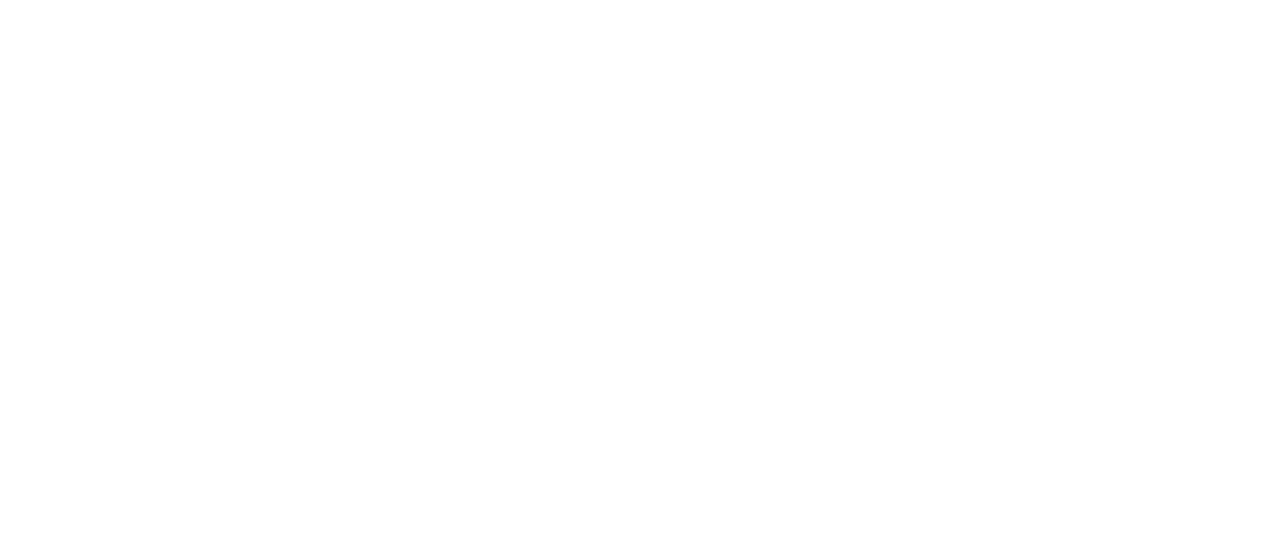
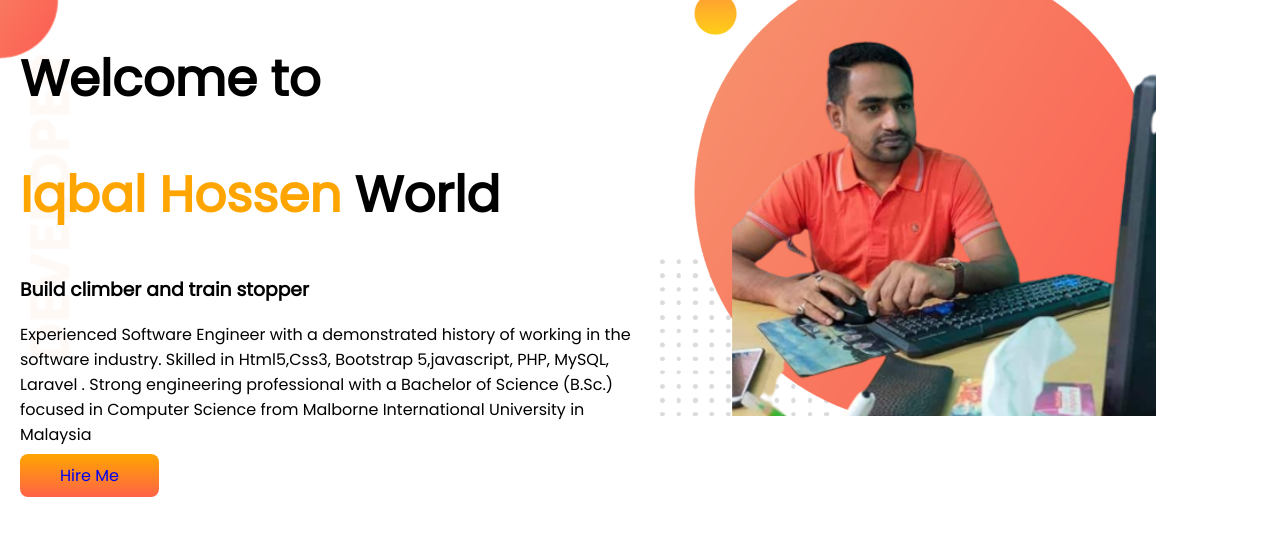
Before and after one commit to iqbalhossenrana/develpoer-protfolio, a plain HTML site: page index.html in a window 1280 px wide. Drawn offline with Linux system fonts and the light colour scheme.

Commit message:
top-banner

```diff
--- a/index.html
+++ b/index.html
@@ -1,14 +1,35 @@
 <!DOCTYPE html>
 <html lang="en">
+
 <head>
     <meta charset="UTF-8">
     <meta http-equiv="X-UA-Compatible" content="IE=edge">
     <meta name="viewport" content="width=device-width, initial-scale=1.0">
     <title>iqbal hossen protfolio</title>
     <link rel="stylesheet" href="style.css">
+    <link rel="preconnect" href="https://fonts.googleapis.com">
+    <link rel="preconnect" href="https://fonts.gstatic.com" crossorigin>
+    <link href="https://fonts.googleapis.com/css2?family=Poppins&display=swap" rel="stylesheet">
 </head>
+
 <body>
-
+    <section class="top-banner">
+        <div class="half-width">
+            <h1>Welcome to </h1>
+            <h1><span class="ornag-color">Iqbal Hossen </span>World</h1>
+            <h3> Build climber and train stopper</h3>
+            <p>Experienced Software Engineer with a demonstrated history of working in the software industry. Skilled in
+                Html5,Css3, Bootstrap 5,javascript, PHP, MySQL, Laravel . Strong engineering professional with a
+                Bachelor of
+                Science (B.Sc.) focused in Computer Science from Malborne International University in Malaysia</p>
+            <a class="link-button" target="_blank" href="https://www.linkedin.com/in/iqbal-hossen-5701371b3/">Hire
+                Me</a>
+        </div>
+        <div class="half-width">
+            <img src="images/iqbal-hossen-pic.png" alt="">
+        </div>
+    </section>
 
 </body>
+
 </html>
--- a/style.css
+++ b/style.css
@@ -0,0 +1,39 @@
+body {
+    font-family: 'Poppins', sans-serif;
+    margin: 0px;
+}
+
+h1 {
+    font-size: 50px;
+}
+
+.ornag-color {
+    color: orange;
+}
+
+section {
+    display: flex;
+}
+
+.half-width {
+    width: 50%;
+    padding-left: 20px;
+}
+
+.half-width img {
+    width: 80%;
+
+}
+
+.link-button {
+    text-decoration: none;
+    background-image: linear-gradient(orange, tomato);
+    padding: 10px 40px;
+    border-radius: 8px;
+}
+
+.top-banner {
+    background-image: url(images/top-banner.png);
+    background-repeat: none;
+
+}
```
Also changed, not shown: images/dream-bg.png (added), images/exp-bg.png (added), images/iqbal-hossen-pic.png (added), images/jhankar.png (added), images/jhankar2.png (added), images/my-bg.png (added), images/my-bg2.png (added), images/top-banner.png (added), showOff/14333186_10206720609606475_9004389173407341058_n.jpg (added), showOff/20258233_10209279039565625_7188172139392839035_n.jpg (added), showOff/203078355_10218789081470729_6591991852486632983_n-removebg-preview.png (added), showOff/203078355_10218789081470729_6591991852486632983_n.jpg (added), showOff/253111878_1006539996578870_6497644886824195426_n.jpg (added), showOff/78880965_10214825627266851_1928624003065315328_n.jpg (added).
